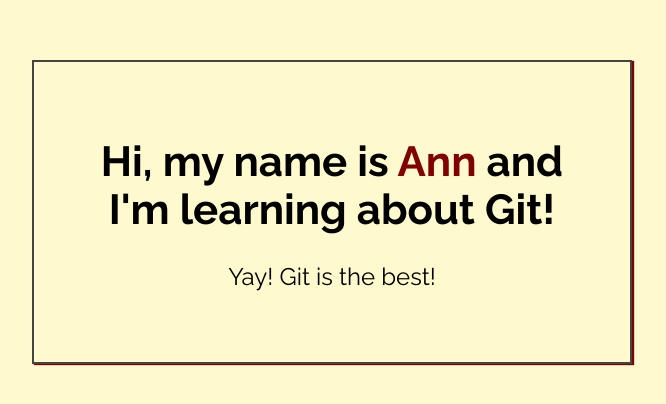
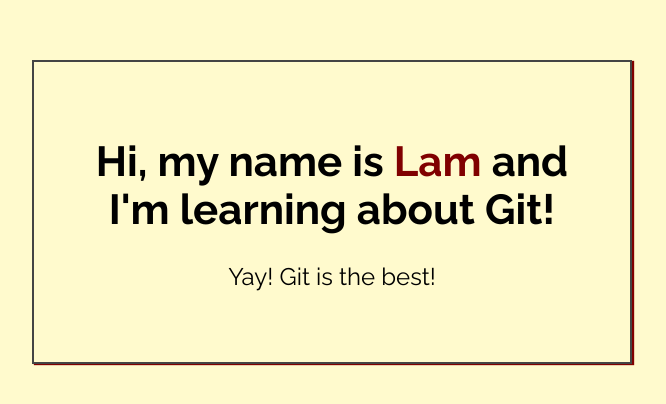
Before and after one commit to Lam-o/my-first-repo, a plain HTML site: page index.html in a window 1280 px wide. Shown: the part 188-592 px from the top of the page, without its empty margins (308-974 px from the left). Drawn offline with Linux system fonts and the light colour scheme.

Commit message:
SECOND commit added name to index.html

```diff
--- a/index.html
+++ b/index.html
@@ -14,7 +14,7 @@
 <body>
 
     <div class="greeting">
-        <h1>Hi, my name is <span class="highlight">Ann</span> and I'm learning about Git! </h1>
+        <h1>Hi, my name is <span class="highlight">Lam</span> and I'm learning about Git! </h1>
 
         <p>Yay! Git is the best!</p>
     </div>
```
